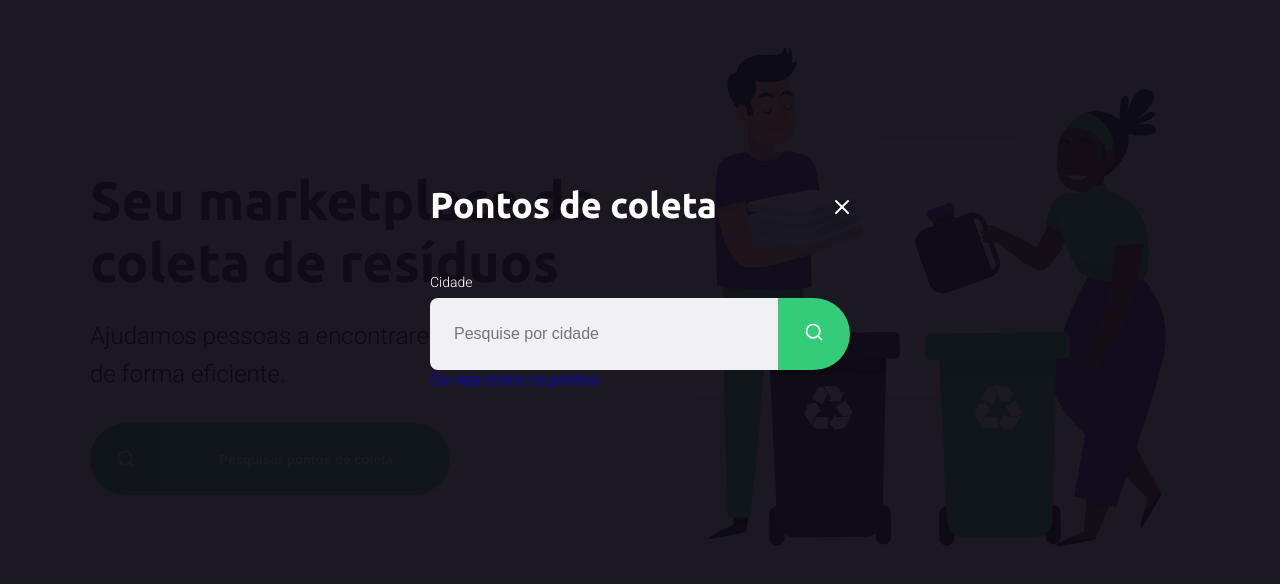
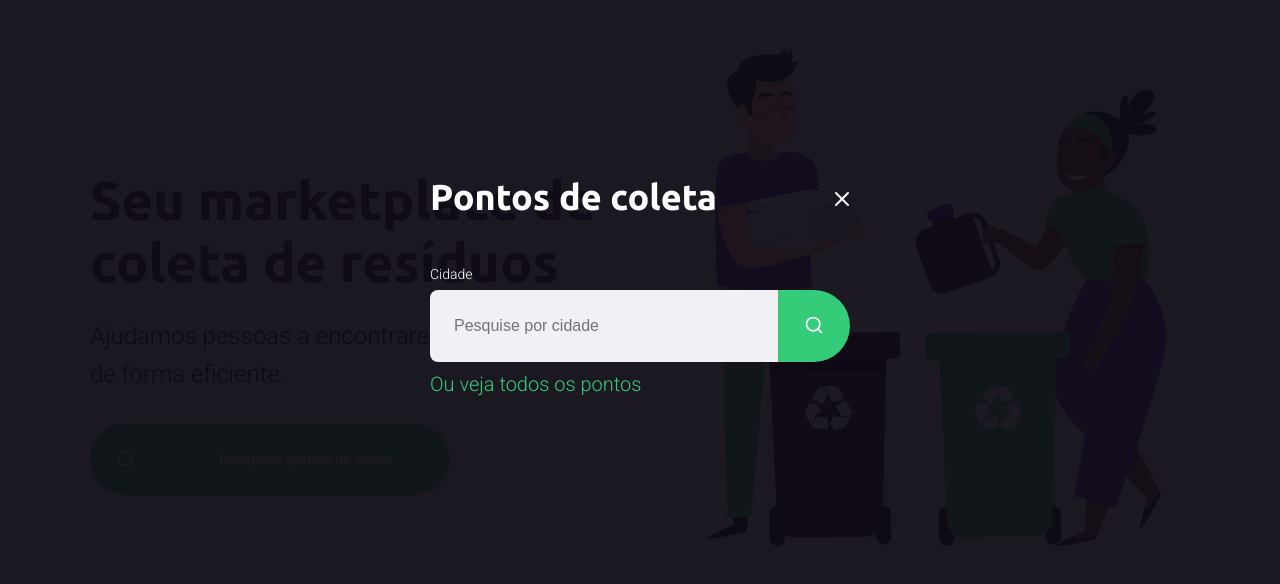
Before and after one commit to raphaeldevs/ecoleta, a website: page src/views/index.html in a window 1280 px wide. Both pictures are taken after a click on the button "Pesquisar pontos de coleta". Shown: the part 114-698 px from the top of the page. Drawn offline with nearby package versions, Linux system fonts and the light colour scheme; files that its build step writes are made by us from their sources.

Commit message:
estilização do botão "Ver todos"

```diff
--- a/public/styles/modal.css
+++ b/public/styles/modal.css
@@ -118,12 +118,28 @@
   transition: opacity 400ms;
 }
 
+#modal .content {
+  display: flex;
+  flex-direction: column;
+}
+
+/* save point */
 #modal.point .content {
   display: flex;
   align-items: center;
   flex-direction: column;
 }
 
+#modal a.all {
+  margin-top: 10px;
+  font-size: 20px;
+  color: var(--primary-color);
+}
+
+#modal a.all:hover {
+  color: white;
+}
+
 #modal.point h1 {
   color: white;
   margin-top: 32px;
```
